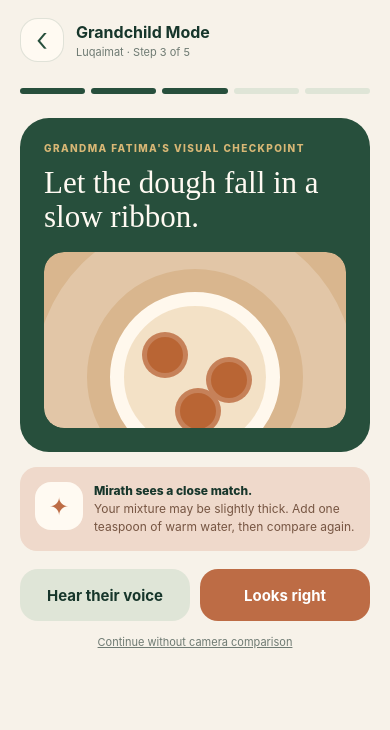
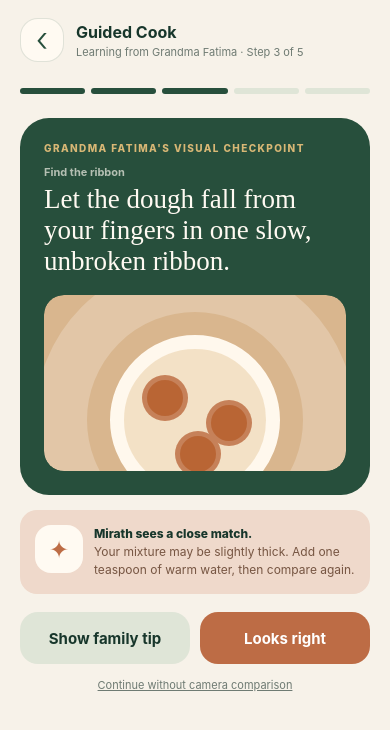
Before and after one commit to amanananah/hekaya_kitchen, a React Native app: screen / in a window 390 px wide. Both pictures are taken after a click on the element 195 px from the left and 532 px from the top of the page. Shown: the top 730 px of the page. Built offline with nearby package versions, Linux system fonts and the light colour scheme.

Commit message:
Made Guided Cook interactive

```diff
--- a/src/data.ts
+++ b/src/data.ts
@@ -32,8 +32,13 @@ export const recipes: Recipe[] = [
     ],
     lesson: {
       title: 'Mastering the dough',
-      checkpoint: 'Let the dough fall in a slow ribbon.',
-      coach: 'Your mixture may be slightly thick. Add one teaspoon of warm water, then compare again.',
+      steps: [
+        { title: 'Bring the dough together', checkpoint: 'Mix until no dry flour remains and the dough looks evenly saffron-gold.', coach: 'Sweep around the bowl once more; a small dry pocket is still visible at the edge.', familyTip: 'Grandma Fatima mixes with an open hand so she can feel every dry patch.' },
+        { title: 'Let it wake up', checkpoint: 'The rested dough should look softly domed with tiny bubbles across the surface.', coach: 'The bubbles are still sparse. Give the covered bowl a little more time in a warm place.', familyTip: 'She listens for a faint airy sound when the cover is lifted.' },
+        { title: 'Find the ribbon', checkpoint: 'Let the dough fall from your fingers in one slow, unbroken ribbon.', coach: 'Your mixture may be slightly thick. Add one teaspoon of warm water, then compare again.', familyTip: 'Count slowly to three—the ribbon should fold back into itself before disappearing.' },
+        { title: 'Read the oil', checkpoint: 'A tiny test drop should rise steadily, surrounded by gentle bubbles.', coach: 'The test drop is colouring too quickly. Lower the heat and wait before the first batch.', familyTip: 'The first small piece teaches the oil; it is never part of the serving plate.' },
+        { title: 'Finish at deep gold', checkpoint: 'Turn each piece when its lower edge becomes amber, then lift at an even deep gold.', coach: 'One side is ready. Turn gently now and watch for the sizzle to soften.', familyTip: 'Grandma Fatima judges the final moment by sound as much as colour.' },
+      ],
     },
   },
   {
@@ -59,8 +64,13 @@ export const recipes: Recipe[] = [
     ],
     lesson: {
       title: 'Finding the final texture',
-      checkpoint: 'The spoon trail should close slowly behind you.',
-      coach: 'The mixture still looks slightly loose. Continue folding gently before adding any more water.',
+      steps: [
+        { title: 'Check the soaked wheat', checkpoint: 'Each grain should look swollen and give easily when pressed between two fingers.', coach: 'The centre still looks firm. Let the wheat soak a little longer before cooking.', familyTip: 'Grandma Fatima presses one grain against the side of the bowl instead of watching the clock.' },
+        { title: 'Cook until the fibres loosen', checkpoint: 'The chicken should separate with the back of the spoon without pulling.', coach: 'The fibres are still holding together. Keep the simmer low and patient.', familyTip: 'A quiet pot gives a softer harees; hard boiling makes the texture uneven.' },
+        { title: 'Fold everything into one', checkpoint: 'Wheat and chicken should stop looking separate as you fold from edge to centre.', coach: 'A few fibres are still distinct. Continue the same slow folding rhythm.', familyTip: 'She turns the pot a little after every few folds so no edge is forgotten.' },
+        { title: 'Find the closing trail', checkpoint: 'The spoon trail should stay visible for a moment, then close slowly behind you.', coach: 'The mixture still looks slightly loose. Continue folding gently before adding any more water.', familyTip: 'This is the moment Grandma calls “one soft wave.”' },
+        { title: 'Finish with a soft shine', checkpoint: 'The surface should settle smooth while a small spoon of ghee remains visible on top.', coach: 'The surface is almost there. Smooth it once without beating out the softness.', familyTip: 'The final spoon circles only once—harees should arrive calm at the table.' },
+      ],
     },
   },
   {
@@ -86,8 +96,13 @@ export const recipes: Recipe[] = [
     ],
     lesson: {
       title: 'Reading the rice',
-      checkpoint: 'Look for separate grains with a soft, glossy centre.',
-      coach: 'The grains are close. Rest the pot covered for three more minutes before fluffing from the sides.',
+      steps: [
+        { title: 'Bloom the spice base', checkpoint: 'The spice aroma should become warm and rounded rather than sharp.', coach: 'The scent is still sharp. Stir gently and give the spices another moment.', familyTip: 'Aunt Mariam smells above the pot before adding anything else.' },
+        { title: 'Build colour on the chicken', checkpoint: 'The chicken should release easily from the pot with a light golden surface.', coach: 'One side still looks pale. Leave it undisturbed briefly before turning.', familyTip: 'She waits for the pot to release the chicken; pulling early leaves the flavour behind.' },
+        { title: 'Settle the rice evenly', checkpoint: 'The rice should form an even layer beneath liquid that just covers the grains.', coach: 'The centre is slightly higher. Level it gently without compacting the rice.', familyTip: 'Aunt Mariam shakes the pot by its handles instead of pressing with a spoon.' },
+        { title: 'Watch the steam paths', checkpoint: 'Small steam holes should appear across the surface, including near the centre.', coach: 'Steam is gathering mostly at the edge. Keep the lid closed and the heat low.', familyTip: 'Uneven steam means the rice needs time, not stirring.' },
+        { title: 'Rest before fluffing', checkpoint: 'Look for separate grains with soft, glossy centres and no wet layer below.', coach: 'The grains are close. Rest the pot covered for three more minutes before fluffing from the sides.', familyTip: 'She fluffs from the outside inward so the long grains stay whole.' },
+      ],
     },
   },
   {
@@ -113,8 +128,13 @@ export const recipes: Recipe[] = [
     ],
     lesson: {
       title: 'Knowing when to turn',
-      checkpoint: 'Wait until small bubbles travel from the edge to the centre.',
-      coach: 'The centre needs a little longer. Keep the heat steady and watch for two or three new bubbles.',
+      steps: [
+        { title: 'Wake the yeast', checkpoint: 'A creamy foam should gather across the surface with a gently sweet smell.', coach: 'Only the edges are active. Give the mixture a few more warm minutes.', familyTip: 'Mama Aisha looks for foam that holds for a moment when the bowl moves.' },
+        { title: 'Feel the dough', checkpoint: 'A fingertip should leave a shallow mark without the dough coating your whole finger.', coach: 'The dough is still a little firm. Wet your hand lightly and fold again.', familyTip: 'It should feel like your palm after warming it around a tea cup.' },
+        { title: 'Wait for the rounded rise', checkpoint: 'The dough should look airy and rounded, with its earlier fingertip mark gone.', coach: 'The surface is relaxing but not yet airy. Keep it covered a little longer.', familyTip: 'She protects the bowl from direct air, even on a warm morning.' },
+        { title: 'Read the first side', checkpoint: 'Wait until small bubbles travel from the edge to the centre.', coach: 'The centre needs a little longer. Keep the heat steady and watch for two or three new bubbles.', familyTip: 'The centre bubbles matter more than the colour at the edge.' },
+        { title: 'Finish with honey-coloured spots', checkpoint: 'The second side should show soft golden patches while the bread still bends easily.', coach: 'The colour is ready. Lift it now before the centre loses its softness.', familyTip: 'Mama Aisha stacks the breads under cloth so their steam keeps them tender.' },
+      ],
     },
   },
   {
@@ -140,8 +160,13 @@ export const recipes: Recipe[] = [
     ],
     lesson: {
       title: 'Balancing the final plate',
-      checkpoint: 'The vermicelli threads should lift apart without feeling dry.',
-      coach: 'The strands look slightly tight. Fold in one spoon of the reserved cooking water before plating.',
+      steps: [
+        { title: 'Soften without breaking', checkpoint: 'A vermicelli strand should bend easily while keeping a slight bite at the centre.', coach: 'The strand still snaps when bent. Give it a brief moment longer in the water.', familyTip: 'Uncle Saeed tastes one strand early because it keeps cooking after draining.' },
+        { title: 'Keep the threads separate', checkpoint: 'The drained vermicelli should fall in loose threads rather than one heavy bundle.', coach: 'The strands are gathering together. Lift and separate them gently from underneath.', familyTip: 'Never stir in circles—lift from the bottom and let the threads fall.' },
+        { title: 'Fold in the saffron sweetness', checkpoint: 'The colour and gloss should be even, with no syrup collecting at the bottom.', coach: 'A small dark patch remains. Fold once more from that side of the pan.', familyTip: 'He stops folding as soon as the colour is even so the threads stay long.' },
+        { title: 'Set the egg softly', checkpoint: 'The egg should be just set and flexible enough to drape over the vermicelli.', coach: 'The surface is still glossy in the centre. Give it one quiet minute.', familyTip: 'The egg continues setting on the warm noodles, so he removes it early.' },
+        { title: 'Taste both together', checkpoint: 'The vermicelli threads should lift apart, with sweet saffron and savoury egg in one bite.', coach: 'The strands look slightly tight. Fold in one spoon of reserved cooking water before plating.', familyTip: 'Uncle Saeed never adjusts the sweetness until he tastes it with the egg.' },
+      ],
     },
   },
 ];
--- a/src/screens/LessonScreen.tsx
+++ b/src/screens/LessonScreen.tsx
@@ -1,4 +1,5 @@
-import { Pressable, StyleSheet, Text, View } from 'react-native';
+import { useEffect, useState } from 'react';
+import { Pressable, ScrollView, StyleSheet, Text, View } from 'react-native';
 
 import { BrandMark } from '../components/BrandMark';
 import { PrimaryButton, SecondaryButton } from '../components/Buttons';
@@ -16,31 +17,43 @@ type LessonScreenProps = {
 };
 
 export function LessonScreen({ recipe, step, onBack, onNext, onFinish }: LessonScreenProps) {
-  if (step >= 5) {
+  const [showFamilyTip, setShowFamilyTip] = useState(false);
+  const totalSteps = recipe.lesson.steps.length;
+  const currentStep = recipe.lesson.steps[Math.min(step - 1, totalSteps - 1)]!;
+
+  useEffect(() => {
+    setShowFamilyTip(false);
+  }, [recipe.id, step]);
+
+  if (step > totalSteps) {
     return (
       <View style={styles.completeScreen}>
         <BrandMark size={76} />
+        <Text style={styles.completeEyebrow}>GUIDED COOK COMPLETE</Text>
         <Text style={styles.completeTitle}>You carried it forward.</Text>
         <Text style={styles.completeCopy}>
           Your first {recipe.name} attempt is ready to send to {recipe.keeper} for a voice review.
         </Text>
         <View style={styles.buttonRow}>
-          <SecondaryButton onPress={onFinish} style={styles.flexOne}>Home</SecondaryButton>
-          <PrimaryButton onPress={onFinish} style={styles.flexOne}>Ask Grandma</PrimaryButton>
+          <SecondaryButton onPress={onBack} style={styles.flexOne}>Back to recipe</SecondaryButton>
+          <PrimaryButton onPress={onFinish} style={styles.flexOne}>Save attempt</PrimaryButton>
         </View>
       </View>
     );
   }
 
   return (
-    <View style={styles.screen}>
-      <SubscreenHeader title="Grandchild Mode" subtitle={`${recipe.name} · Step ${step} of 5`} onBack={onBack} />
+    <ScrollView contentContainerStyle={styles.screenContent} showsVerticalScrollIndicator={false} style={styles.screen}>
+      <SubscreenHeader title="Guided Cook" subtitle={`Learning from ${recipe.keeper} · Step ${step} of ${totalSteps}`} onBack={onBack} />
       <View style={styles.progressRow}>
-        {[1, 2, 3, 4, 5].map((item) => <View key={item} style={[styles.progress, item <= step && styles.progressComplete]} />)}
+        {recipe.lesson.steps.map((item, index) => (
+          <View key={item.title} style={[styles.progress, index < step && styles.progressComplete]} />
+        ))}
       </View>
       <View style={styles.checkpoint}>
         <Text style={styles.eyebrow}>{recipe.keeper.toLocaleUpperCase()}'S VISUAL CHECKPOINT</Text>
-        <Text style={styles.checkpointTitle}>{recipe.lesson.checkpoint}</Text>
+        <Text style={styles.stepTitle}>{currentStep.title}</Text>
+        <Text style={styles.checkpointTitle}>{currentStep.checkpoint}</Text>
         <View style={styles.textureWindow}>
           <View style={styles.artFrame}><RecipeArtwork recipe={recipe} /></View>
         </View>
@@ -49,28 +62,38 @@ export function LessonScreen({ recipe, step, onBack, onNext, onFinish }: LessonS
         <View style={styles.sparkBox}><Text style={styles.spark}>✦</Text></View>
         <Text style={styles.coachCopy}>
           <Text style={styles.coachStrong}>Mirath sees a close match.{`\n`}</Text>
-          {recipe.lesson.coach}
+          {currentStep.coach}
         </Text>
       </View>
+      {showFamilyTip ? (
+        <View style={styles.familyTip}>
+          <Text style={styles.familyTipLabel}>FROM {recipe.keeper.toLocaleUpperCase()}</Text>
+          <Text style={styles.familyTipText}>“{currentStep.familyTip}”</Text>
+        </View>
+      ) : null}
       <View style={styles.buttonRow}>
-        <SecondaryButton onPress={() => {}} style={styles.flexOne}>Hear their voice</SecondaryButton>
-        <PrimaryButton onPress={onNext} style={styles.flexOne}>Looks right</PrimaryButton>
+        <SecondaryButton onPress={() => setShowFamilyTip((value) => !value)} style={styles.flexOne}>
+          {showFamilyTip ? 'Hide family tip' : 'Show family tip'}
+        </SecondaryButton>
+        <PrimaryButton onPress={onNext} style={styles.flexOne}>{step === totalSteps ? 'Finish lesson' : 'Looks right'}</PrimaryButton>
       </View>
       <Pressable accessibilityRole="button" onPress={onNext} style={styles.accessibleHint}>
         <Text style={styles.accessibleHintText}>Continue without camera comparison</Text>
       </Pressable>
-    </View>
+    </ScrollView>
   );
 }
 
 const styles = StyleSheet.create({
-  screen: { flex: 1, paddingHorizontal: 20, paddingTop: 18, backgroundColor: colors.cream },
+  screen: { flex: 1, backgroundColor: colors.cream },
+  screenContent: { paddingHorizontal: 20, paddingTop: 18, paddingBottom: 28 },
   progressRow: { flexDirection: 'row', gap: 6, marginBottom: 24 },
   progress: { flex: 1, height: 6, borderRadius: 3, backgroundColor: colors.sagePale },
   progressComplete: { backgroundColor: colors.forest },
   checkpoint: { minHeight: 330, padding: 24, overflow: 'hidden', borderRadius: 29, backgroundColor: colors.forest },
   eyebrow: { color: '#D8B775', fontSize: 10, fontWeight: '800', letterSpacing: 1.4 },
-  checkpointTitle: { maxWidth: 280, marginTop: 12, color: colors.paper, fontFamily: 'serif', fontSize: 31, lineHeight: 34 },
+  stepTitle: { marginTop: 11, color: 'rgba(255,250,242,0.66)', fontSize: 11, fontWeight: '700' },
+  checkpointTitle: { maxWidth: 290, marginTop: 5, color: colors.paper, fontFamily: 'serif', fontSize: 27, lineHeight: 31 },
   textureWindow: { flex: 1, marginTop: 18, alignItems: 'center', justifyContent: 'center', overflow: 'hidden', borderRadius: 20 },
   artFrame: { width: '100%', height: 176, overflow: 'hidden', borderRadius: 20 },
   coachNote: { marginTop: 15, padding: 15, flexDirection: 'row', alignItems: 'flex-start', gap: 11, borderRadius: 17, backgroundColor: colors.clayPale },
@@ -78,11 +101,15 @@ const styles = StyleSheet.create({
   spark: { color: colors.clay, fontSize: 24 },
   coachCopy: { flex: 1, color: '#765542', fontSize: 12, lineHeight: 18 },
   coachStrong: { color: colors.forestDeep, fontWeight: '800' },
+  familyTip: { marginTop: 11, padding: 15, borderLeftWidth: 3, borderLeftColor: colors.clay, borderRadius: 16, backgroundColor: colors.paper },
+  familyTipLabel: { color: colors.clay, fontSize: 9, fontWeight: '800', letterSpacing: 1.1 },
+  familyTipText: { marginTop: 7, color: colors.forestDeep, fontFamily: 'serif', fontSize: 15, lineHeight: 21 },
   buttonRow: { marginTop: 18, flexDirection: 'row', gap: 10 },
   flexOne: { flex: 1 },
   accessibleHint: { alignSelf: 'center', padding: 14 },
   accessibleHintText: { color: colors.inkMuted, fontSize: 11, textDecorationLine: 'underline' },
   completeScreen: { flex: 1, alignItems: 'center', justifyContent: 'center', paddingHorizontal: 32, backgroundColor: colors.cream },
-  completeTitle: { marginTop: 24, color: colors.forestDeep, fontFamily: 'serif', fontSize: 36, textAlign: 'center' },
+  completeEyebrow: { marginTop: 22, color: colors.clay, fontSize: 10, fontWeight: '800', letterSpacing: 1.4 },
+  completeTitle: { marginTop: 10, color: colors.forestDeep, fontFamily: 'serif', fontSize: 36, textAlign: 'center' },
   completeCopy: { maxWidth: 330, marginTop: 12, color: colors.inkMuted, fontSize: 14, lineHeight: 22, textAlign: 'center' },
 });
```
Also changed, not shown: src/types.ts (+6 -2 lines), 1 other file (tests, documents, lock files or other folders).
